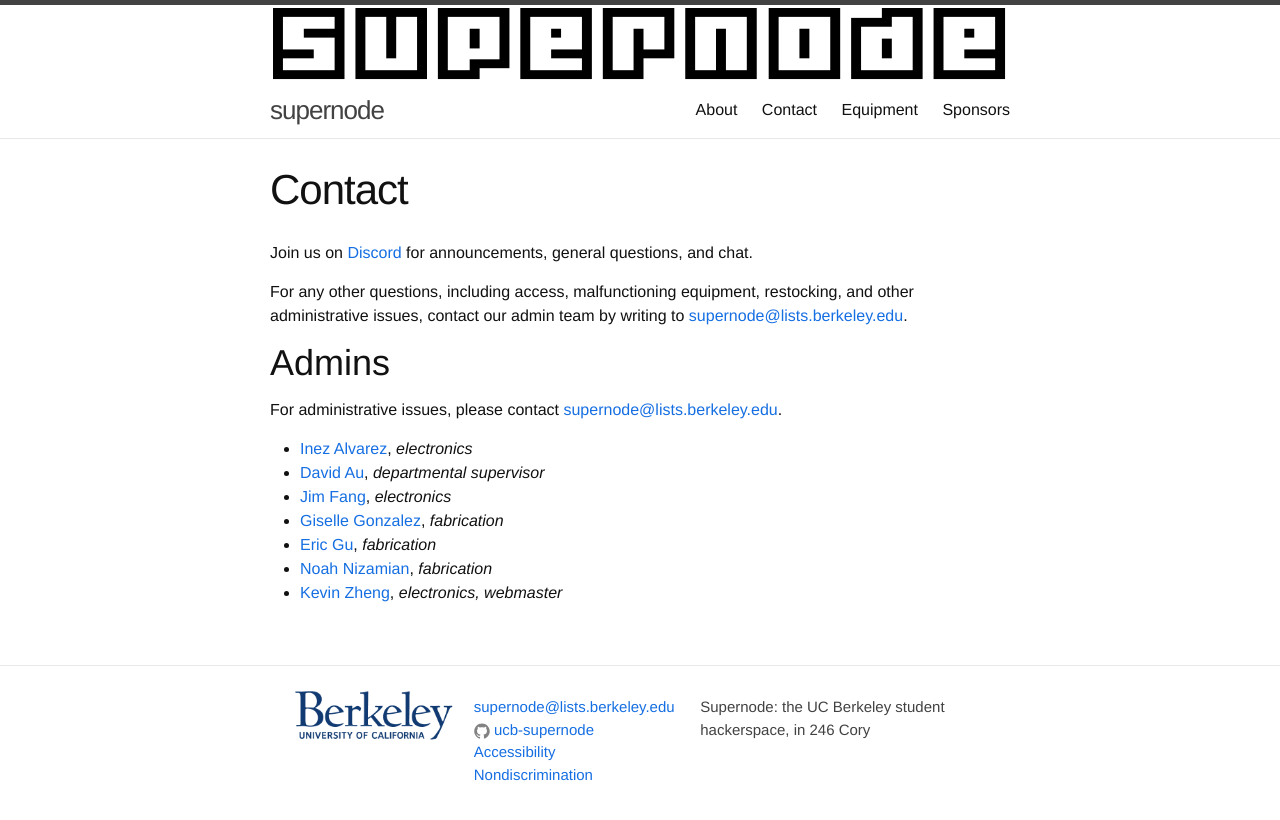
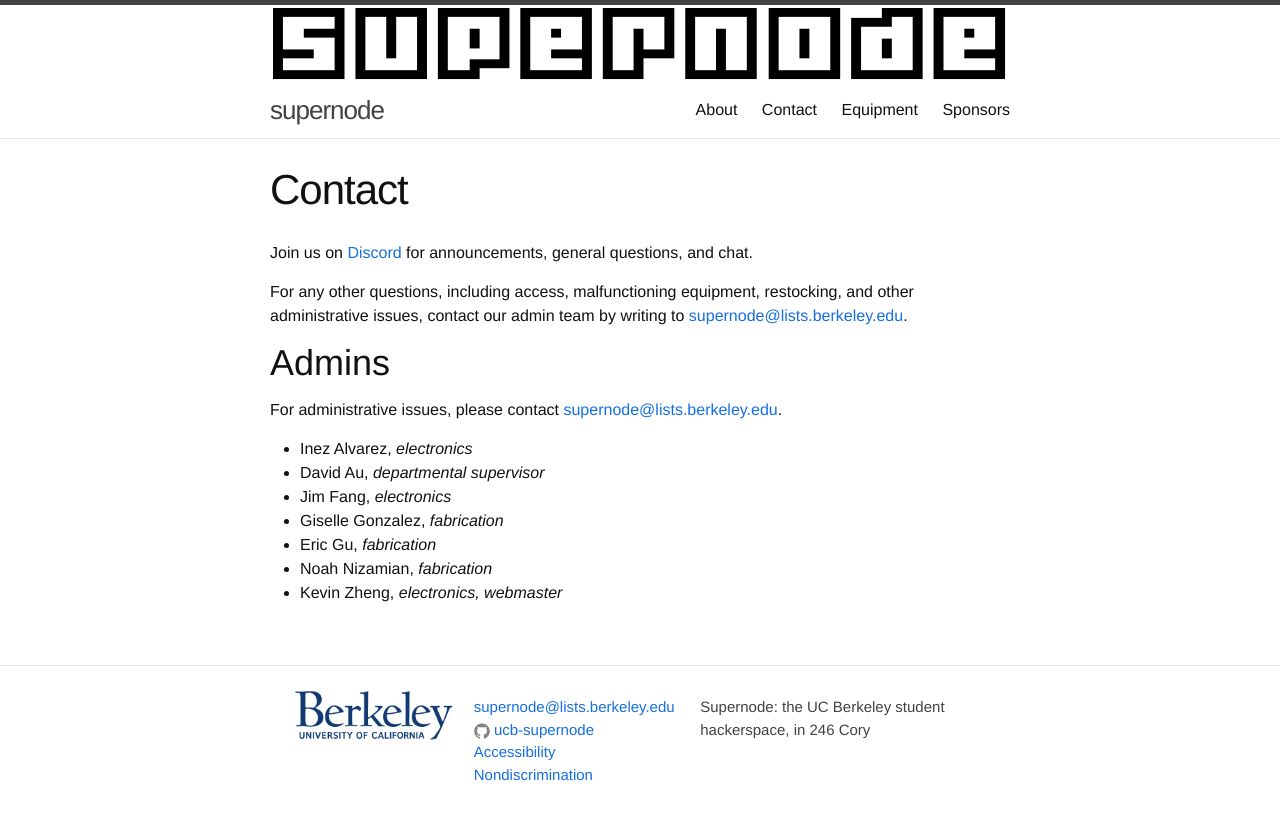
Before and after one commit to ucb-supernode/website, a Jekyll site: the page built from contact.md, in a window 1280 px wide. Shown: the top 820 px of the page. Built offline with Jekyll 4.4.1, drawn with Linux system fonts in a browser that asks for light colours; some of the changed lines change nothing that is shown.

Commit message:
Remove individual admin emails

```diff
--- a/contact.md
+++ b/contact.md
@@ -17,10 +17,10 @@
 For administrative issues, please contact
 [supernode@lists.berkeley.edu](mailto:supernode@lists.berkeley.edu).
 
-- [Inez Alvarez](mailto:inez9@berkeley.edu), *electronics*
-- [David Au](mailto:davidau8195@berkeley.edu), *departmental supervisor*
-- [Jim Fang](mailto:yf328@berkeley.edu), *electronics*
-- [Giselle Gonzalez](mailto:gisellepena@berkeley.edu), *fabrication*
-- [Eric Gu](mailto:eric.gu@berkeley.edu), *fabrication*
-- [Noah Nizamian](mailto:nizamian@berkeley.edu), *fabrication*
-- [Kevin Zheng](mailto:kevinz@berkeley.edu), *electronics, webmaster*
+- Inez Alvarez, *electronics*
+- David Au, *departmental supervisor*
+- Jim Fang, *electronics*
+- Giselle Gonzalez, *fabrication*
+- Eric Gu, *fabrication*
+- Noah Nizamian, *fabrication*
+- Kevin Zheng, *electronics, webmaster*
```
